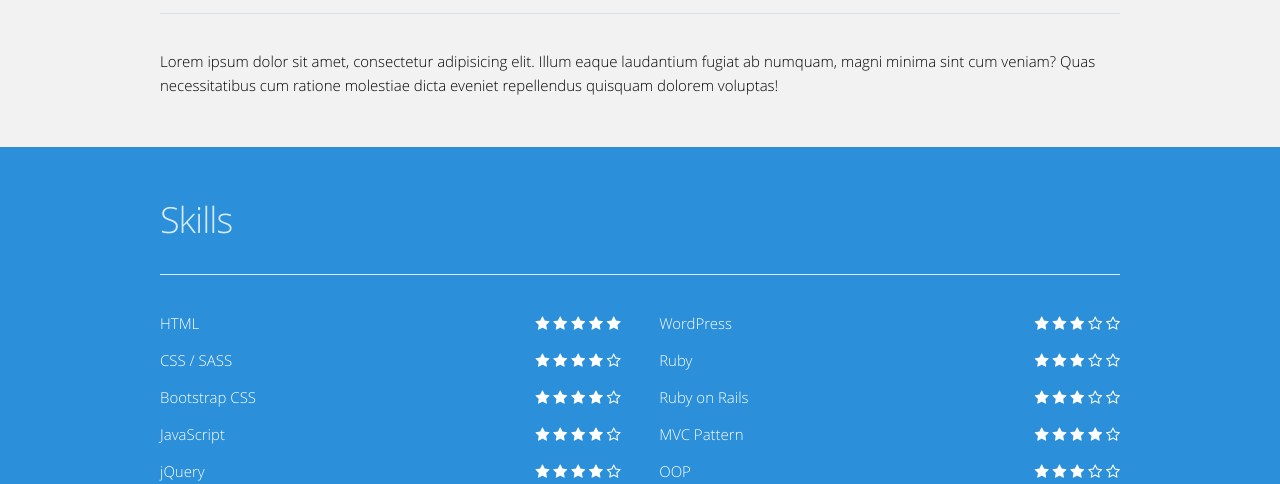
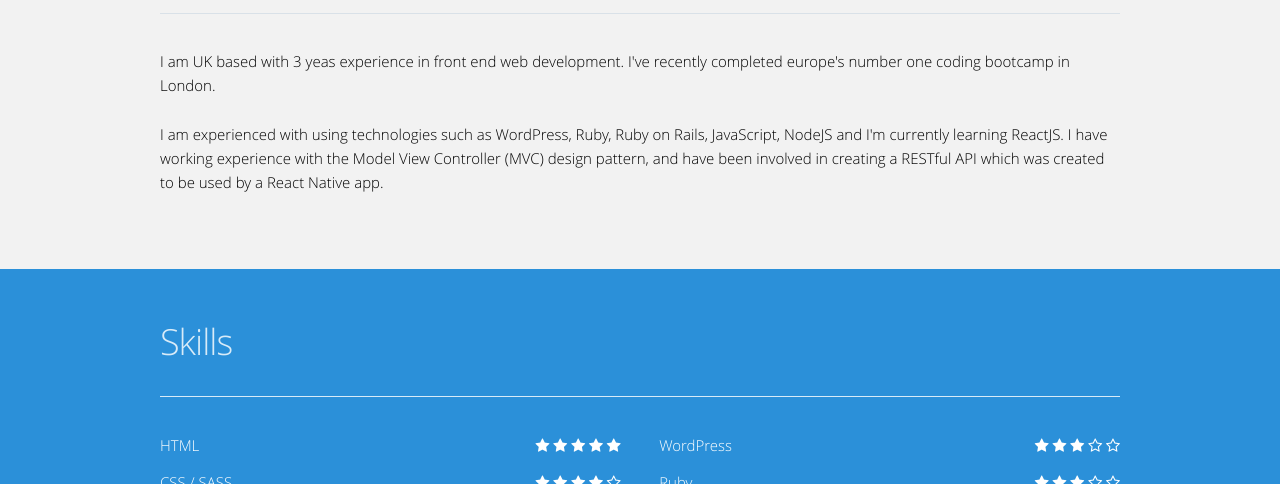
Before and after one commit to terrytilley/terrytilley.github.io, a website: page index.html in a window 1280 px wide. Shown: the part 616-1100 px from the top of the page. Drawn offline with nearby package versions, Linux system fonts and the light colour scheme.

Commit message:
about blurb

```diff
--- a/index.html
+++ b/index.html
@@ -32,7 +32,9 @@
       <div class="row">
         <div class="twelve columns">
           <h3>About Me</h3><hr>
-          <p>Lorem ipsum dolor sit amet, consectetur adipisicing elit. Illum eaque laudantium fugiat ab numquam, magni minima sint cum veniam? Quas necessitatibus cum ratione molestiae dicta eveniet repellendus quisquam dolorem voluptas!</p>
+          <p>I am UK based with 3 yeas experience in front end web development. I've recently completed europe's number one coding bootcamp in London.</p>
+
+          <p>I am experienced with using technologies such as WordPress, Ruby, Ruby on Rails, JavaScript, NodeJS and I'm currently learning ReactJS. I have working experience with the Model View Controller (MVC) design pattern, and have been involved in creating a RESTful API which was created to be used by a React Native app.</p>
         </div>
       </div>
     </div>
--- a/sass/sections/_about.sass
+++ b/sass/sections/_about.sass
@@ -2,6 +2,3 @@
   font-weight: 300
   padding: 50px 0
   background-color: darken($white, 5%)
-
-  p
-    margin-bottom: 0
```
Also changed, not shown: css/main.min.css.
